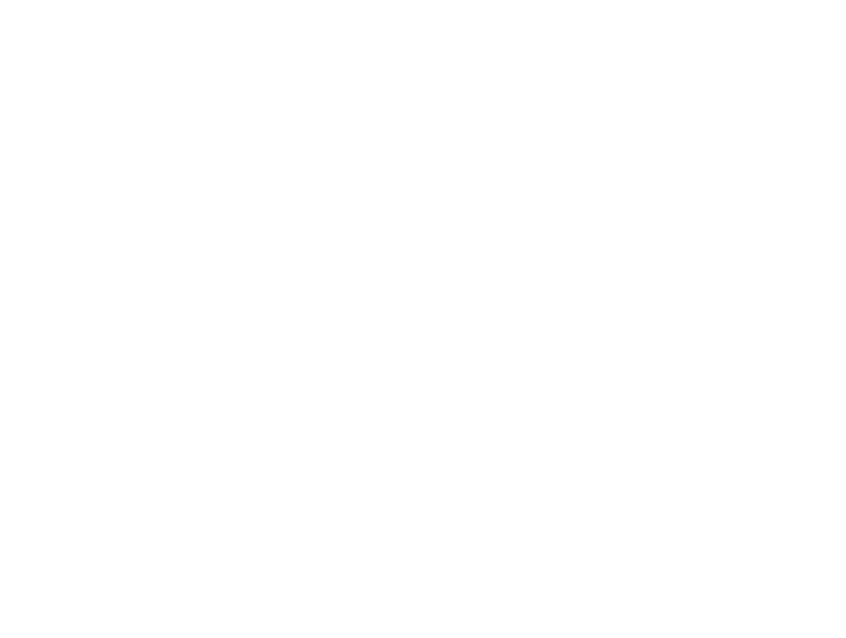
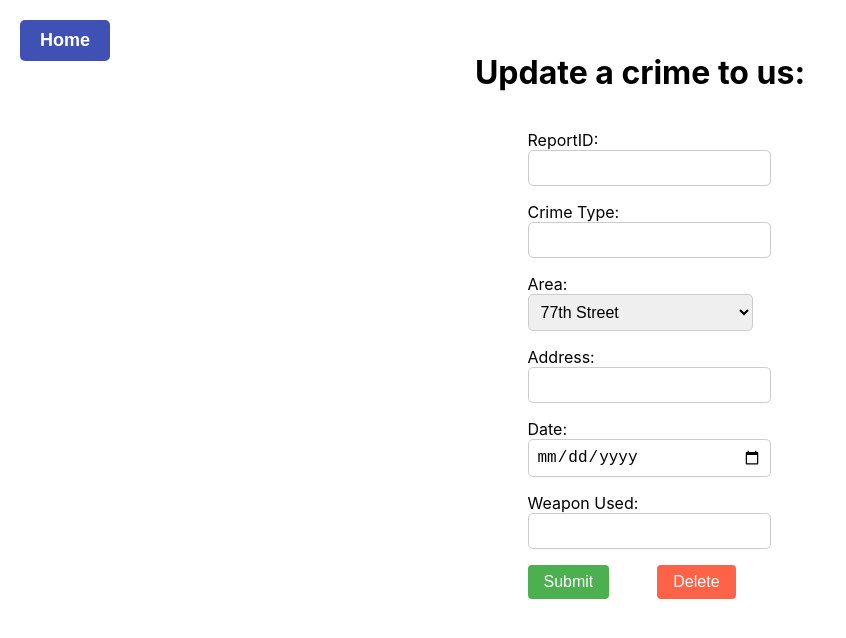
Before and after one commit to aghalya-n/LA-Crimes, a React (Create React App) app in the folder project/: page /report in a window 1280 px wide. Before the commit this address had no page. Shown: the top 638 px of the page, without its empty margins (0-846 px from the left). Built offline with nearby package versions, Linux system fonts and the light colour scheme.

Commit message:
Add Report Page

```diff
--- a/project/package.json
+++ b/project/package.json
@@ -6,8 +6,11 @@
     "@testing-library/jest-dom": "^5.16.5",
     "@testing-library/react": "^13.4.0",
     "@testing-library/user-event": "^13.5.0",
+    "bootstrap": "^5.2.3",
+    "modal": "^1.2.0",
     "react": "^18.2.0",
     "react-dom": "^18.2.0",
+    "react-modal": "^3.16.1",
     "react-router-dom": "^6.10.0",
     "react-scripts": "5.0.1",
     "web-vitals": "^2.1.4"
--- a/project/src/App.js
+++ b/project/src/App.js
@@ -2,16 +2,16 @@
 import './App.css';
 import { BrowserRouter as Router, Routes, Route} from 'react-router-dom';
 import Home from './pages/home';
-import Page1 from './pages/page1';
 import Page2 from './pages/page2';
 import Page3 from './pages/page3';
+import Report from './pages/report';
 
 function App() {
 return (
     <Router>
         <Routes>
             <Route exact path='/' element={<Home/>} />
-            <Route path='/Page1' element={<Page1/>} />
+            <Route path='/report' element={<Report/>} />
             <Route path='/Page2' element={<Page2/>} />
             <Route path='/Page3' element={<Page3/>} />
         </Routes>
--- a/project/src/pages/page1.js
+++ /dev/null
@@ -1,10 +0,0 @@
-import React from 'react';
-const Page1 = () => {
-  return (
-    <div>
-      <h1>Page1</h1>
-    </div>
-  );
-};
-
-export default Page1;
--- /dev/null
+++ b/project/src/pages/report.css
@@ -0,0 +1,128 @@
+.report {
+    display: flex;
+    flex-direction: column;
+    align-items: center;
+    justify-content: center;
+    margin-top: 2rem;
+  }
+
+  .report h2 {
+    margin-bottom: 1rem;
+    text-align: center;
+  }
+
+  .report label {
+    margin-top: 1rem;
+    display: flex;
+    flex-direction: column;
+    align-items: flex-start;
+    width: 100%;
+  }
+
+  .report label span {
+    margin-right: 1rem;
+    align-self: flex-start;
+    width: 120px;
+  }
+
+  .report input,
+  .report select {
+    padding: 0.5rem;
+    margin-left: 0rem;
+    border-radius: 5px;
+    border: 1px solid #ccc;
+    font-size: 1rem;
+    width: 100%;
+    max-width: 400px;
+  }
+
+  .report button[type='submit'] {
+    margin-top: 1rem;
+    background-color: #4caf50;
+    color: white;
+    padding: 8px 16px;
+    border-radius: 4px;
+    border: none;
+    font-size: 1rem;
+    cursor: pointer;
+    transition: background-color 0.2s ease;
+  }
+
+  .report button[type='submit']:hover {
+    background-color: #3e8e41;
+  }
+
+  .delete-button {
+    background-color: #ff6347;
+    color: #fff;
+    padding: 8px 16px;
+    border: none;
+    border-radius: 4px;
+    cursor: pointer;
+    font-size: 1rem;
+    margin-left: 3rem ;
+  }
+
+  .delete-button:hover {
+    background-color: #ff1e00;
+  }
+
+  .modal {
+    position: fixed;
+    top: 50%;
+    left: 50%;
+    transform: translate(-50%, -50%);
+    background-color: #fff;
+    padding: 20px;
+    border-radius: 5px;
+    box-shadow: 0px 0px 10px 0px rgba(0, 0, 0, 0.75);
+    z-index: 1000;
+    max-width: 500px;
+    width: 100%;
+  }
+
+  .modal-content {
+    display: flex;
+    flex-direction: column;
+    align-items: center;
+  }
+
+  .modal h2 {
+    margin-top: 0;
+    font-size: 24px;
+    font-weight: bold;
+  }
+
+  .modal button {
+    margin-top: 20px;
+    padding: 10px 20px;
+    background-color: #ff5454;
+    color: #fff;
+    border: none;
+    border-radius: 5px;
+    cursor: pointer;
+    transition: all 0.3s ease;
+  }
+
+  .modal button:hover {
+    background-color: #ff3333;
+  }
+
+  .return-button {
+    position: absolute;
+    top: 20px;
+    left: 20px;
+    font-size: 18px;
+    font-weight: bold;
+    color: white;
+    background-color: #3f51b5;
+    border: none;
+    border-radius: 5px;
+    padding: 10px 20px;
+    cursor: pointer;
+    transition: background-color 0.3s ease-in-out;
+  }
+
+  .return-button:hover {
+    background-color: #2c3e50;
+  }
--- /dev/null
+++ b/project/src/pages/report.js
@@ -0,0 +1,102 @@
+import React, { useState } from 'react';
+import { Link } from 'react-router-dom';
+import Modal from "react-modal";
+import './report.css';
+
+const Report = () => {
+
+  const areas = ['77th Street','Central','Devonshire','Foothill','Harbor','Hollenbeck','Hollywood','Mission','N. Hollywood',
+  'Newton','Northeast','Olympic','Pacific','Rampart','Southeast','Southwest','Topanga','Van Nuys','West LA','West Valley','Wilshire',];
+  const [ReportID, setReportID] = useState('');
+  const [crimeType, setCrimeType] = useState('');
+  const [address, setAddress] = useState('');
+  const [date, setDate] = useState('');
+  const [weaponUsed, setWeaponUsed] = useState('');
+  const [area, setArea] = useState(areas[0]);
+  const [isSubmitted, setIsSubmitted] = useState(false);
+  const [isDeleted, setIsDeleted] = useState(false);
+
+  const handleSubmit = (event) => {
+    event.preventDefault();
+    // Here you can handle the form submission and send the data to the server
+    console.log({ crimeType, address, date, weaponUsed, area });
+    setIsSubmitted(true);
+  };
+
+  const handleDelete = () => {
+    // Here you can handle the delete operation and set isDeleted to true
+    setIsDeleted(true);
+  };
+
+  const handleModalClose = () => {
+    setIsSubmitted(false);
+    setIsDeleted(false);
+  };
+
+  return (
+    <div className='report'>
+      <h1>Update a crime to us:</h1>
+      <form onSubmit={handleSubmit}>
+
+        <label>
+          ReportID:
+          <input type="text" value={ReportID} onChange={(e) => setReportID(e.target.value)} />
+        </label>
+
+        <label>
+          Crime Type:
+          <input type="text" value={crimeType} onChange={(e) => setCrimeType(e.target.value)} />
+        </label>
+
+        <label>
+          Area:
+          <select value={area} onChange={(e) => setArea(e.target.value)}>
+            {areas.map((a) => (<option key={a} value={a}>{a}</option>))}
+          </select>
+        </label>
+
+        <label>
+          Address:
+          <input type="text" value={address} onChange={(e) => setAddress(e.target.value)} />
+        </label>
+
+        <label>
+          Date:
+          <input type="date" value={date} onChange={(e) => setDate(e.target.value)} />
+        </label>
+
+        <label>
+          Weapon Used:
+          <input type="text" value={weaponUsed} onChange={(e) => setWeaponUsed(e.target.value)} />
+        </label>
+
+        <button type="submit">Submit</button>
+
+        <button className="delete-button" onClick={handleDelete}>Delete</button>
+
+      </form>
+
+      <Modal isOpen={isSubmitted} onRequestClose={handleModalClose} className="modal" overlayClassName="modal-overlay">
+        <div className="modal-content">
+          <h2 className="modal-title">Submitted Successfully!</h2>
+          <button className="modal-close" onClick={handleModalClose}>Close</button>
+        </div>
+      </Modal>
+
+      <Modal isOpen={isDeleted} onRequestClose={handleModalClose} className="modal" overlayClassName="modal-overlay">
+        <div className="modal-content">
+          <h2 className="modal-title">Deleted Successfully!</h2>
+          <button className="modal-close" onClick={handleModalClose}>Close</button>
+        </div>
+      </Modal>
+
+
+      <Link to="/">
+        <button className="return-button" >Home</button>
+      </Link>
+
+    </div>
+  );
+};
+
+export default Report;
```
Also changed, not shown: 1 other file (tests, documents, lock files or other folders).
